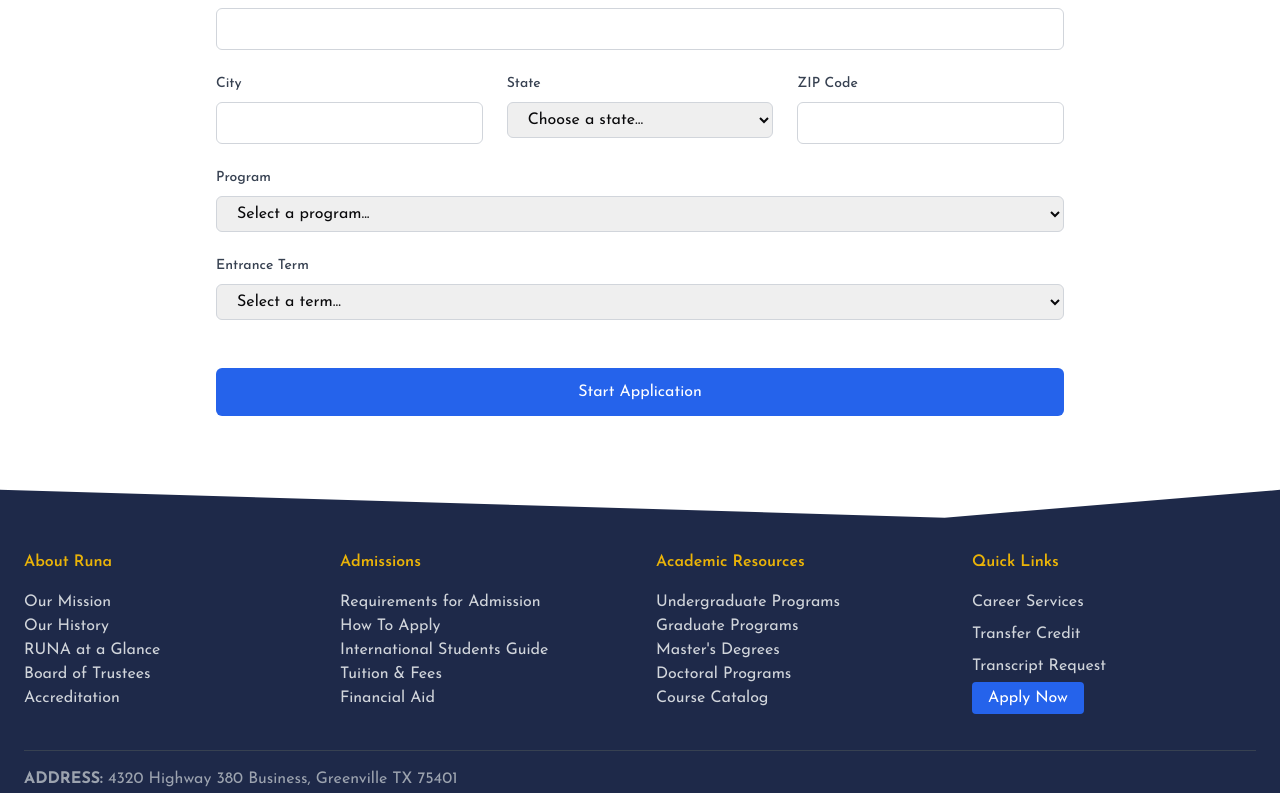
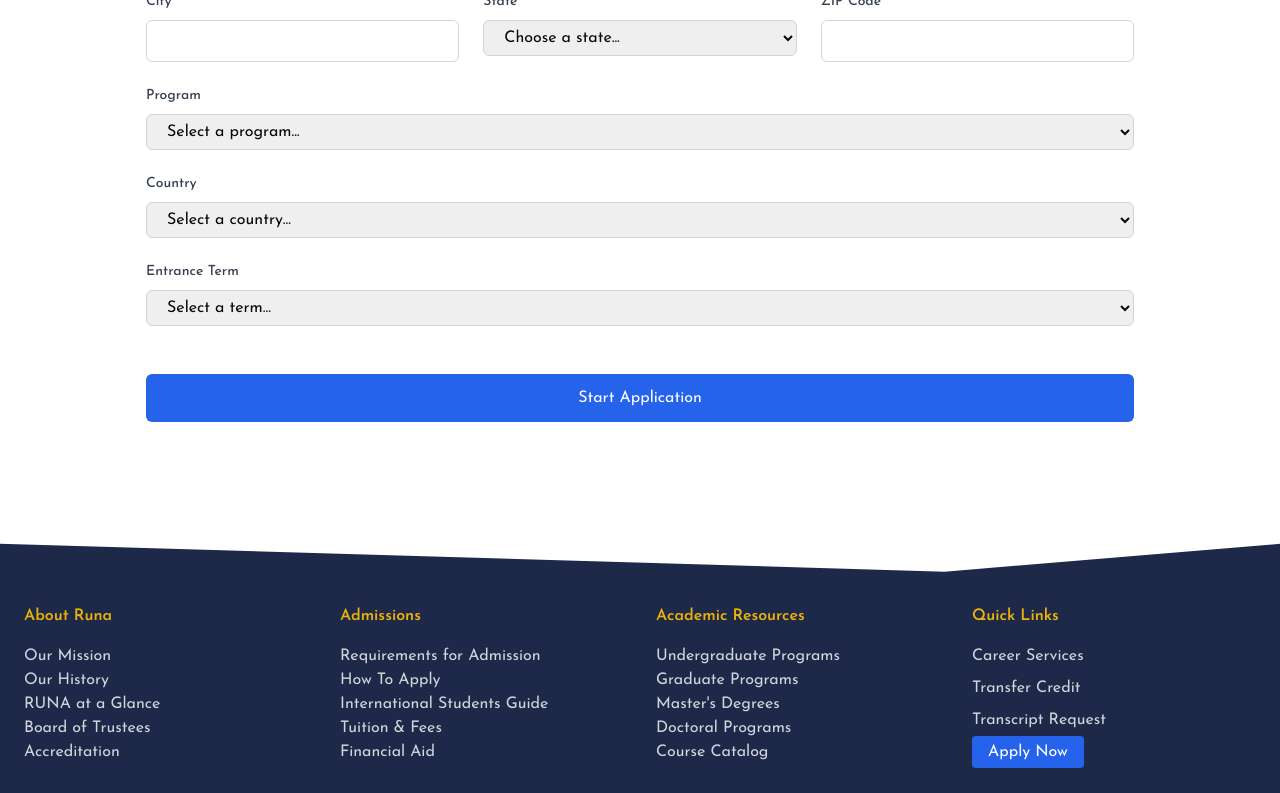
Before and after one commit to JohnnnGreat/AICU, a Next.js app: page /admissions/apply-for-undergraduate-and-masters in a window 1280 px wide. Shown: the part 1158-1951 px from the top of the page. Built offline with nearby package versions, Linux system fonts and the light colour scheme.

Commit message:
worked on the degrees sections

```diff
--- a/src/components/pages/Admission/DegreePrograms.tsx
+++ b/src/components/pages/Admission/DegreePrograms.tsx
@@ -2,7 +2,7 @@
 
 const DegreePrograms = () => {
    return (
-      <div className="max-w-7xl mx-auto px-4 sm:px-6 lg:px-8 py-12">
+      <div className="max-w-[1100px] mx-auto px-4 sm:px-6 lg:px-8 py-12 my-[3rem]">
          <div className="flex flex-col md:flex-row items-center gap-12">
             {/* Left side - Graduate Image */}
             <div className="flex-1">
@@ -13,28 +13,9 @@
                            {/* Placeholder for actual image */}
                            <div className="text-center p-4">
                               <img
-                                 src="/admissions/ad-19.jpg"
+                                 src="/admission/ad-19.jpg"
                                  alt=""
                               />
-                              <svg
-                                 className="w-20 h-20 mx-auto text-gray-400"
-                                 fill="none"
-                                 stroke="currentColor"
-                                 viewBox="0 0 24 24"
-                              >
-                                 <path
-                                    strokeLinecap="round"
-                                    strokeLinejoin="round"
-                                    strokeWidth={2}
-                                    d="M12 14l9-5-9-5-9 5 9 5z"
-                                 />
-                                 <path
-                                    strokeLinecap="round"
-                                    strokeLinejoin="round"
-                                    strokeWidth={2}
-                                    d="M12 14l9-5-9-5-9 5 9 5zm0 0L3 9m9 5v7m9-12v7"
-                                 />
-                              </svg>
                            </div>
                         </div>
                      </div>
--- a/src/components/pages/Admission/components/ApplicationForm.tsx
+++ b/src/components/pages/Admission/components/ApplicationForm.tsx
@@ -1,4 +1,7 @@
 "use client";
+
+import { countries } from "../constants";
+
 const ApplicationForm = () => {
    // Array of US states
    const usStates = [
@@ -60,7 +63,7 @@
    };
 
    return (
-      <div className="max-w-4xl mx-auto p-6">
+      <div className="max-w-[1100px] mx-auto p-6">
          <h2 className="text-3xl font-bold text-gray-800 mb-8">Program Application</h2>
 
          <form
@@ -211,6 +214,24 @@
                </select>
             </div>
 
+            <div>
+               <label className="block text-sm font-medium text-gray-700 mb-2">Country</label>
+               <select
+                  required
+                  className="w-full px-4 py-2 border border-gray-300 rounded-md focus:ring-blue-500 focus:border-blue-500"
+               >
+                  <option value="">Select a country...</option>
+                  {countries.map((country) => (
+                     <option
+                        key={country}
+                        value={country}
+                     >
+                        {country}
+                     </option>
+                  ))}
+               </select>
+            </div>
+
             {/* Entrance Term */}
             <div>
                <label className="block text-sm font-medium text-gray-700 mb-2">Entrance Term</label>
--- a/src/components/pages/Admission/constants.tsx
+++ b/src/components/pages/Admission/constants.tsx
@@ -127,3 +127,200 @@
       },
    ],
 };
+
+export const countries = [
+   "Afghanistan",
+   "Albania",
+   "Algeria",
+   "Andorra",
+   "Angola",
+   "Antigua and Barbuda",
+   "Argentina",
+   "Armenia",
+   "Australia",
+   "Austria",
+   "Azerbaijan",
+   "Bahamas",
+   "Bahrain",
+   "Bangladesh",
+   "Barbados",
+   "Belarus",
+   "Belgium",
+   "Belize",
+   "Benin",
+   "Bhutan",
+   "Bolivia",
+   "Bosnia and Herzegovina",
+   "Botswana",
+   "Brazil",
+   "Brunei",
+   "Bulgaria",
+   "Burkina Faso",
+   "Burundi",
+   "Cabo Verde",
+   "Cambodia",
+   "Cameroon",
+   "Canada",
+   "Central African Republic",
+   "Chad",
+   "Chile",
+   "China",
+   "Colombia",
+   "Comoros",
+   "Congo (Congo-Brazzaville)",
+   "Costa Rica",
+   "Croatia",
+   "Cuba",
+   "Cyprus",
+   "Czech Republic (Czechia)",
+   "Denmark",
+   "Djibouti",
+   "Dominica",
+   "Dominican Republic",
+   "Ecuador",
+   "Egypt",
+   "El Salvador",
+   "Equatorial Guinea",
+   "Eritrea",
+   "Estonia",
+   "Eswatini (fmr. 'Swaziland')",
+   "Ethiopia",
+   "Fiji",
+   "Finland",
+   "France",
+   "Gabon",
+   "Gambia",
+   "Georgia",
+   "Germany",
+   "Ghana",
+   "Greece",
+   "Grenada",
+   "Guatemala",
+   "Guinea",
+   "Guinea-Bissau",
+   "Guyana",
+   "Haiti",
+   "Honduras",
+   "Hungary",
+   "Iceland",
+   "India",
+   "Indonesia",
+   "Iran",
+   "Iraq",
+   "Ireland",
+   "Israel",
+   "Italy",
+   "Jamaica",
+   "Japan",
+   "Jordan",
+   "Kazakhstan",
+   "Kenya",
+   "Kiribati",
+   "Kuwait",
+   "Kyrgyzstan",
+   "Laos",
+   "Latvia",
+   "Lebanon",
+   "Lesotho",
+   "Liberia",
+   "Libya",
+   "Liechtenstein",
+   "Lithuania",
+   "Luxembourg",
+   "Madagascar",
+   "Malawi",
+   "Malaysia",
+   "Maldives",
+   "Mali",
+   "Malta",
+   "Marshall Islands",
+   "Mauritania",
+   "Mauritius",
+   "Mexico",
+   "Micronesia",
+   "Moldova",
+   "Monaco",
+   "Mongolia",
+   "Montenegro",
+   "Morocco",
+   "Mozambique",
+   "Myanmar (formerly Burma)",
+   "Namibia",
+   "Nauru",
+   "Nepal",
+   "Netherlands",
+   "New Zealand",
+   "Nicaragua",
+   "Niger",
+   "Nigeria",
+   "North Korea",
+   "North Macedonia",
+   "Norway",
+   "Oman",
+   "Pakistan",
+   "Palau",
+   "Palestine State",
+   "Panama",
+   "Papua New Guinea",
+   "Paraguay",
+   "Peru",
+   "Philippines",
+   "Poland",
+   "Portugal",
+   "Qatar",
+   "Romania",
+   "Russia",
+   "Rwanda",
+   "Saint Kitts and Nevis",
+   "Saint Lucia",
+   "Saint Vincent and the Grenadines",
+   "Samoa",
+   "San Marino",
+   "Sao Tome and Principe",
+   "Saudi Arabia",
+   "Senegal",
+   "Serbia",
+   "Seychelles",
+   "Sierra Leone",
+   "Singapore",
+   "Slovakia",
+   "Slovenia",
+   "Solomon Islands",
+   "Somalia",
+   "South Africa",
+   "South Korea",
+   "South Sudan",
+   "Spain",
+   "Sri Lanka",
+   "Sudan",
+   "Suriname",
+   "Sweden",
+   "Switzerland",
+   "Syria",
+   "Taiwan",
+   "Tajikistan",
+   "Tanzania",
+   "Thailand",
+   "Timor-Leste",
+   "Togo",
+   "Tonga",
+   "Trinidad and Tobago",
+   "Tunisia",
+   "Turkey",
+   "Turkmenistan",
+   "Tuvalu",
+   "Uganda",
+   "Ukraine",
+   "United Arab Emirates",
+   "United Kingdom",
+   "United States of America",
+   "Uruguay",
+   "Uzbekistan",
+   "Vanuatu",
+   "Vatican City",
+   "Venezuela",
+   "Vietnam",
+   "Yemen",
+   "Zambia",
+   "Zimbabwe",
+];
```
